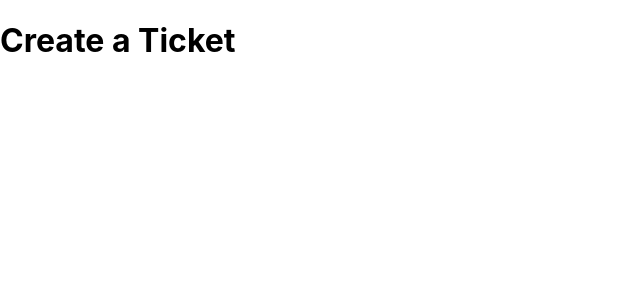
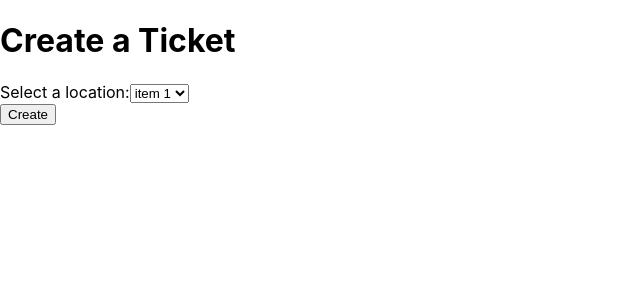
Before and after one commit to phogtr/TBD, a Next.js app in the folder client/: page /tickets/create-ticket in a window 1280 px wide. Shown: the top 300 px of the page, without its empty margins (0-640 px from the left). Built offline with nearby package versions, Linux system fonts and the light colour scheme.

Commit message:
more init create-ticket page

```diff
--- a/client/pages/tickets/create-ticket.tsx
+++ b/client/pages/tickets/create-ticket.tsx
@@ -1,11 +1,35 @@
-import React from "react";
+import React, { useState } from "react";
+import { Meta } from "../../components/Meta";
 
 interface ICreateTicketProps {}
 
 const CreateTicket: React.FC<ICreateTicketProps> = ({}) => {
+  const [selectedItem, setSelectedItem] = useState("");
+
   return (
     <div>
+      <Meta title="Create Ticket" />
       <h1>Create a Ticket</h1>
+      <form
+        onSubmit={async (e) => {
+          e.preventDefault();
+          console.log(selectedItem);
+        }}
+      >
+        <div>
+          <label>
+            Select a location:
+            <select value={selectedItem} onChange={(e) => setSelectedItem(e.target.value)}>
+              <option value="item 1">item 1</option>
+              <option value="item 2">item 2</option>
+              <option value="item 3">item 3</option>
+            </select>
+          </label>
+        </div>
+        <button type="submit" value="submit">
+          Create
+        </button>
+      </form>
     </div>
   );
 };
```
